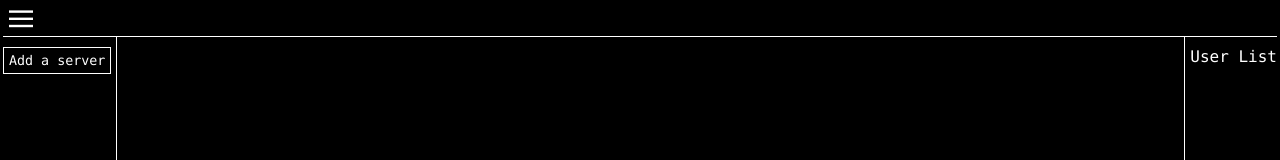
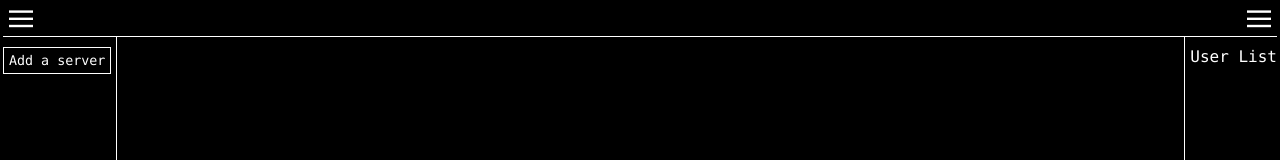
Before and after one commit to burace17/chatclient-web, a React (Create React App) app: page / in a window 1280 px wide. Shown: the top 160 px of the page. Built offline with nearby package versions, Linux system fonts and the light colour scheme.

Commit message:
Add another burger button to toggle display of user list

```diff
--- a/src/App.tsx
+++ b/src/App.tsx
@@ -62,6 +62,7 @@ interface State {
     selectedChannel: Channel | null;
     currentChannelMessages: Array<ClientMessage>;
     hideServerTree: boolean;
+    hideUserList: boolean;
     canSendMessage: boolean;
 }
 
@@ -74,6 +75,7 @@ class App extends React.Component<Properties, State> {
             selectedChannel: null,
             currentChannelMessages: [],
             hideServerTree: false,
+            hideUserList: false,
             canSendMessage: false,
         }
     }
@@ -221,6 +223,14 @@ class App extends React.Component<Properties, State> {
         });
     }
 
+    private onToggleUserList = () => {
+        this.setState(state => {
+            return {
+                hideUserList: !state.hideUserList
+            };
+        });
+    }
+
     private getStoredServers = async () => {
         if (window.credentialManager) {
             // TODO: Make this type safe
@@ -259,14 +269,15 @@ class App extends React.Component<Properties, State> {
     render() {
         return (
             <div className="App">
-                <Header channel={this.state.selectedChannel?.name ?? ""} onToggleServerTree={this.onToggleServerTree} />
+                <Header channel={this.state.selectedChannel?.name ?? ""} onToggleServerTree={this.onToggleServerTree}
+                        onToggleUserList={this.onToggleUserList} />
                 <div className="App-container">
                     <ServerTree onServerAdded={this.onServerAdded} connectedServers={this.state.serverNames}
                         selectedChannel={this.state.selectedChannel} onSelectedChannelChanged={this.onSelectedChannelChanged}
                         isHidden={this.state.hideServerTree} onServerRemoved={this.onServerRemoved} />
                     <Chat messages={this.state.currentChannelMessages} onSendMessage={this.onSendMessage}
                         canSendMessage={this.state.canSendMessage} />
-                    <UserList />
+                    <UserList isHidden={this.state.hideUserList} />
                 </div>
             </div>
         );
--- a/src/components/Header.css
+++ b/src/components/Header.css
@@ -5,18 +5,19 @@
     align-items: center;
 }
 
-.toggle-server {
+.burger-button {
     border: 0;
     background-color: transparent;
     padding-top: 5px;
 }
 
 @media(hover: hover) and (pointer: fine) {
-    .toggle-server:hover {
+    .burger-button:hover {
         background-color: grey;
     }
 }
 
 .channel-name {
+    flex: auto;
     margin-left: 10px;
 }
--- a/src/components/Header.tsx
+++ b/src/components/Header.tsx
@@ -4,20 +4,31 @@ import "./Header.css";
 interface Properties {
     channel: String
     onToggleServerTree: () => void;
+    onToggleUserList: () => void;
+}
+
+function BurgerButton() {
+    return (
+        <svg viewBox="0 0 100 80" width="24" height="24">
+            <rect width="100" height="10" fill="white" />
+            <rect y="30" width="100" height="10" fill="white" />
+            <rect y="60" width="100" height="10" fill="white" />
+        </svg>
+    );
 }
 
 function Header(props: Properties) {
     return (
         <div className="header">
-            <button className="toggle-server" onClick={props.onToggleServerTree}
-                    title="Toggle Server List">
-                <svg viewBox="0 0 100 80" width="24" height="24">
-                    <rect width="100" height="10" fill="white" />
-                    <rect y="30" width="100" height="10" fill="white" />
-                    <rect y="60" width="100" height="10" fill="white" />
-                </svg>
+            <button className="burger-button" onClick={props.onToggleServerTree}
+                title="Toggle Server List">
+                {BurgerButton()}
             </button>
             <span className="channel-name">{props.channel}</span>
+            <button className="burger-button" onClick={props.onToggleUserList}
+                title="Toggle User List">
+                {BurgerButton()}
+            </button>
         </div>
     );
 }
--- a/src/components/UserList.css
+++ b/src/components/UserList.css
@@ -1,4 +1,4 @@
-.UserList {
+.user-list {
     border-left: thin solid #ffffff;
     padding-left: 5px;
     padding-top: 10px;
--- a/src/components/UserList.tsx
+++ b/src/components/UserList.tsx
@@ -1,11 +1,13 @@
 import "./UserList.css";
+import "./util.css";
 interface Properties {
-
+    isHidden: boolean;
 }
 
 function UserList(props: Properties) {
+    const name = props.isHidden ? "user-list hidden" : "user-list"
     return (
-        <div className="UserList">User List</div>
+        <div className={name}>User List</div>
     );
 }
 
```
